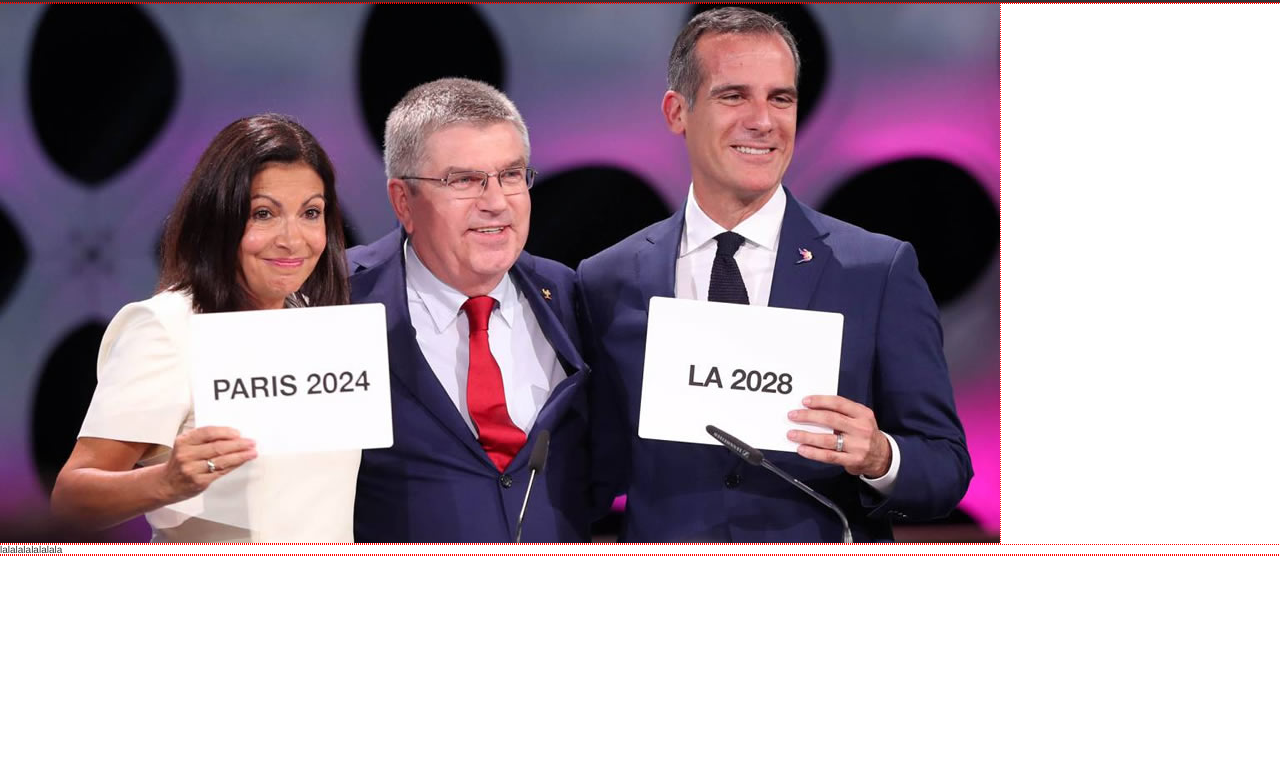
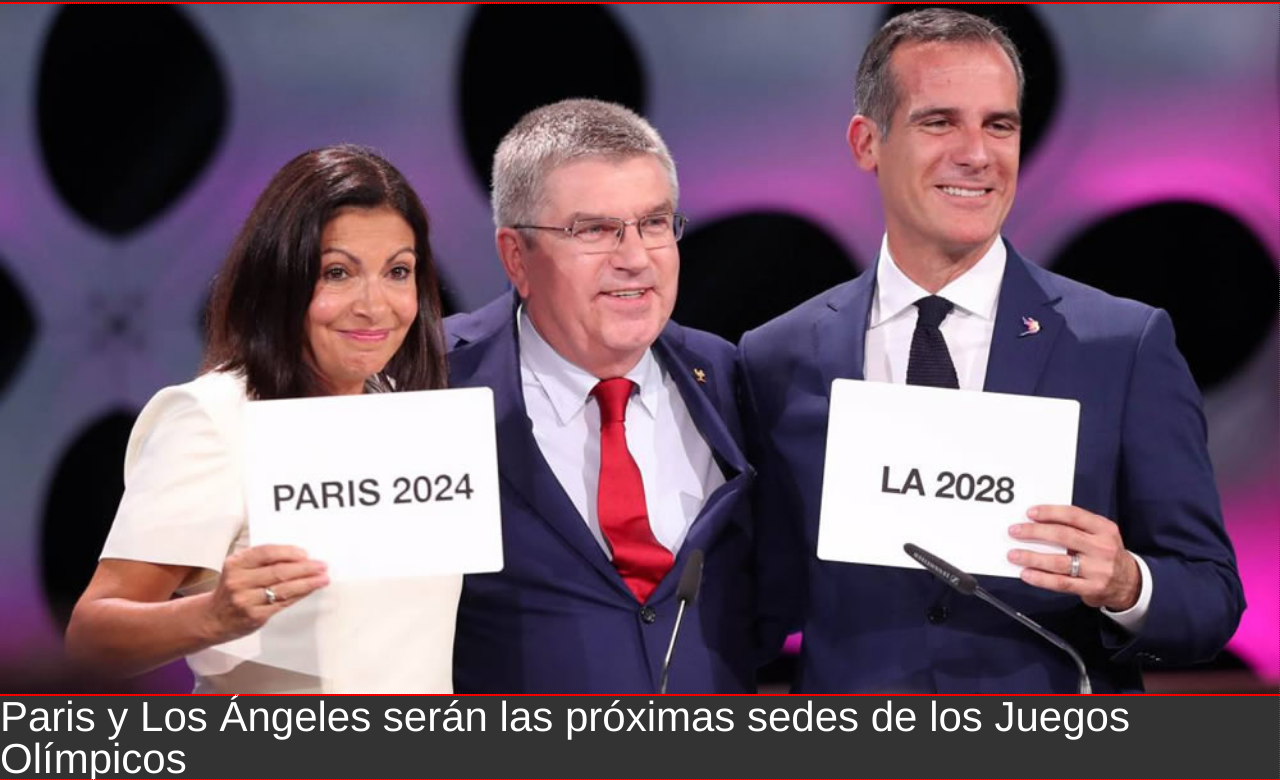
Before and after one commit to rodrigo-lusquinos/PWFE-M1-14, a plain HTML site: page docs/index.html in a window 1280 px wide. Shown: the part 53-833 px from the top of the page. Before the commit the page ends 800 px from the top, so only its background shows below. Drawn offline with Linux system fonts and the light colour scheme.

Commit message:
agrego slider con css de noticias destacadas

```diff
--- a/docs/css/estilos.css
+++ b/docs/css/estilos.css
@@ -45,3 +45,38 @@
 	display: block;
 	padding: .5rem;
 }
+#noticias-destacadas {
+	width: 100%;
+	margin: auto;
+	overflow: hidden
+}
+#noticias-destacadas ul{
+	display: flex;
+	padding: 0;
+	width: 300%;
+
+	animation: cambio 20s infinite;
+}
+#noticias-destacadas li{
+	width: 100%;
+	list-style: none;
+	background: #333;
+}
+#noticias-destacadas img{
+	width: 100%
+}
+#noticias-destacadas figcaption{
+	font-size: 4.2rem;
+	background: #333;
+	color: white;
+}
+@keyframes cambio {
+	0% {margin-left: 0;}
+	25% {margin-left: 0;}
+
+	30% {margin-left: -100%;}
+	55% {margin-left: -100%;}
+
+	60% {margin-left: -200%;}
+	95% {margin-left: -200%}
+}
--- a/docs/index.html
+++ b/docs/index.html
@@ -37,12 +37,32 @@
 		</header>
 		<main>
 			<section id="noticias-destacadas">
-				<figure>
-					<img src="img/juegos-olimpicos.jpg" alt="">
-					<figcaption>
-						lalalalalalalala
-					</figcaption>
-				</figure>
+				<ul>
+					<li>
+					<figure>
+						<img src="img/juegos-olimpicos.jpg" alt="">
+						<figcaption>
+						Paris y Los Ángeles serán las próximas sedes de los Juegos Olímpicos
+						</figcaption>
+					</figure>
+					</li>
+					<li>
+					<figure>
+						<img src="img/f1.jpg" alt="">
+						<figcaption>
+						Ricciardo marcó el ritmo en los libres de Azerbaiyán
+						</figcaption>
+					</figure>
+					</li>
+					<li>
+					<figure>
+						<img src="img/rally.jpg" alt="">
+						<figcaption>
+						En Córdoba arrancó la 1er etapa del 38° Rally de la Argentina
+						</figcaption>
+					</figure>
+					</li>
+				</ul>
 			</section>
 			<section id="ultimas-noticias"></section>
 			<section id="tabla-resultados"></section>
```
